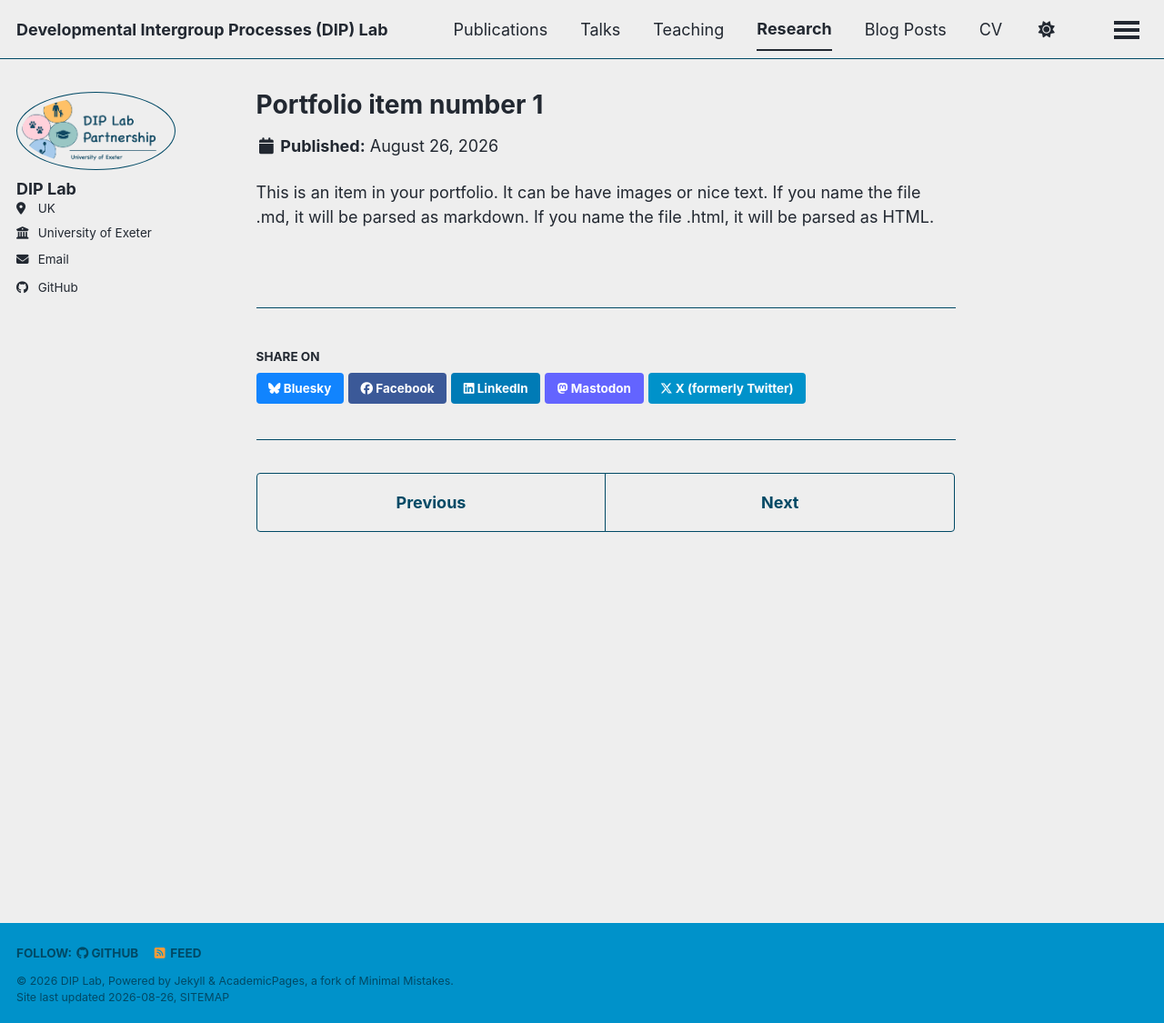
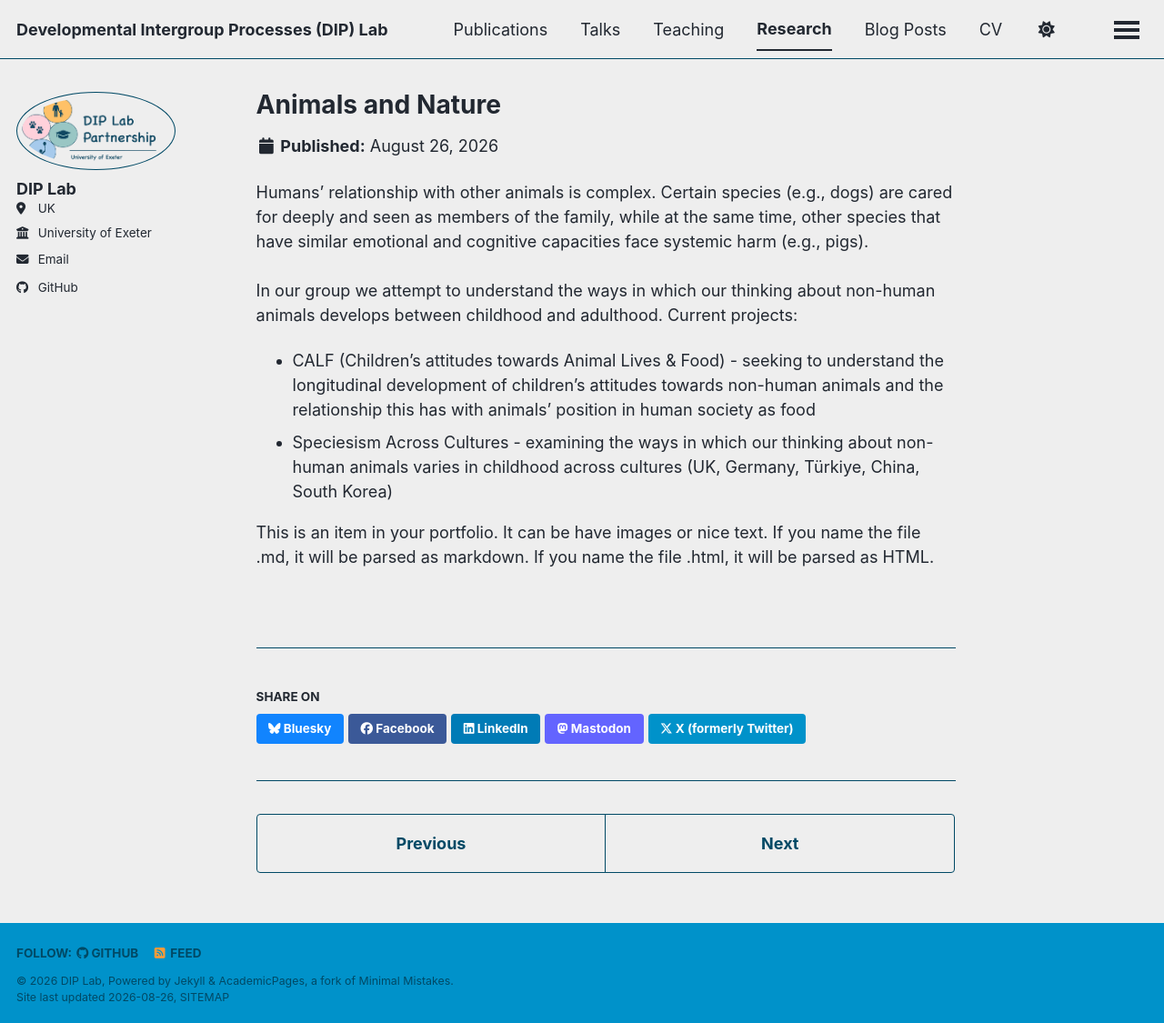
Before and after one commit to Developmental-Intergroup-Processes-Lab/Developmental-Intergroup-Processes-Lab.github.io, a Jekyll site: the page built from _portfolio/portfolio-1.md, in a window 1280 px wide and 1125 px high. Shown: the whole window at 91% size. Built offline with Jekyll 4.4.1, drawn with Linux system fonts in a browser that asks for light colours; a style sheet for code colours, icons or effects is not loaded.

Commit message:
Update portfolio-1.md

```diff
--- a/_portfolio/portfolio-1.md
+++ b/_portfolio/portfolio-1.md
@@ -1,7 +1,11 @@
 ---
-title: "Portfolio item number 1"
-excerpt: "Short description of portfolio item number 1<br/><img src='/images/500x300.png'>"
+title: "Animals and Nature"
+excerpt: "<br/><img src='/images/moral_circle_transparent.png'>"
 collection: portfolio
 ---
+Humans’ relationship with other animals is complex. Certain species (e.g., dogs) are cared for deeply and seen as members of the family, while at the same time, other species that have similar emotional and cognitive capacities face systemic harm (e.g., pigs).<br/><br/>In our group we attempt to understand the ways in which our thinking about non-human animals develops between childhood and adulthood. Current projects:
+
+- CALF (Children’s attitudes towards Animal Lives & Food) - seeking to understand the longitudinal development of children’s attitudes towards non-human animals and the relationship this has with animals’ position in human society as food
+- Speciesism Across Cultures - examining the ways in which our thinking about non-human animals varies in childhood across cultures (UK, Germany, Türkiye, China, South Korea)
 
 This is an item in your portfolio. It can be have images or nice text. If you name the file .md, it will be parsed as markdown. If you name the file .html, it will be parsed as HTML.
```
